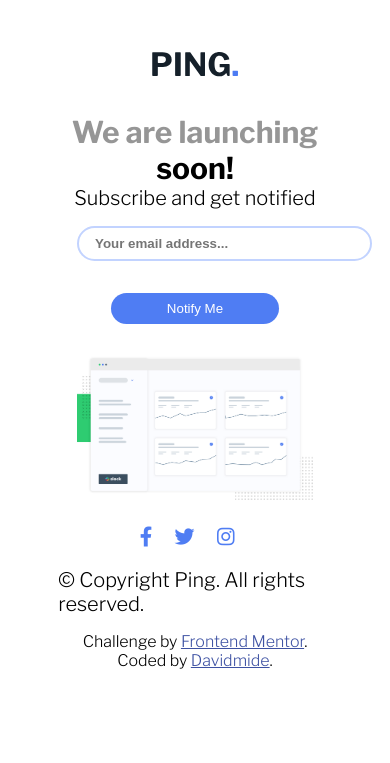
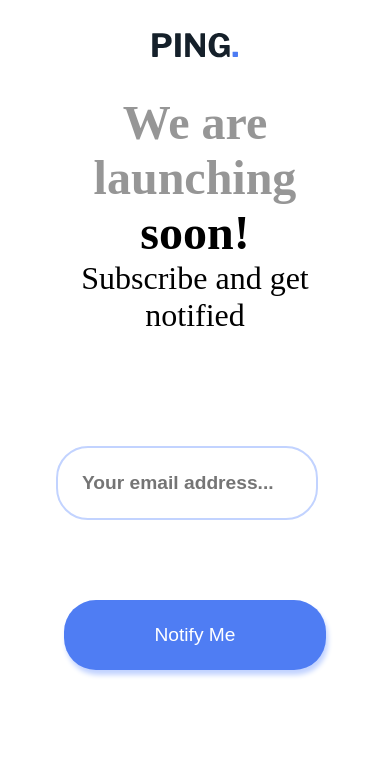
Before and after one commit to Davidmide02/ping-coming-soon-page, a plain HTML site: page index.html in a window 390 px wide. Shown: the top 763 px of the page. Drawn offline with nearby package versions, Linux system fonts and the light colour scheme.

Commit message:
responsiveness

```diff
--- a/index.css
+++ b/index.css
@@ -30,29 +30,20 @@
 
 body {
 
-    margin: 2rem auto;
-    width: 80%;
+    margin: 2rem;
     box-sizing: border-box;
     font-size: 20px;
-    font-family: 'Libre Franklin', sans-serif;
-
 }
 
 header {
     text-align: center;
 }
 
-
-
-main {
-
-    margin-top: 2rem;
-}
-
 .first-section {
 
-    color: green;
     text-align: center;
+    padding: 2rem;
+    font-size: 2rem;
 }
 
 
@@ -79,31 +70,35 @@ main p {
     width: 100%;
 }
 
-main form {
+ form {
 
     display: flex;
-    width: 70%;
-    margin:1rem auto;
     justify-content: center;
     align-items: center;
+    margin-top: 2rem;
+    padding: 2rem;
+
 
 }
 
 
 .control {
     width: 50%;
-
+    position: relative;
+    margin-right: 1rem;
 }
 
-main form #notify-input {
+form #notify-input {
 
 
     background: transparent;
     border: 2px solid var(--PaleBlue);
     border-radius: 2rem;
-    padding: 0.5rem 6rem 0.5rem 1rem;
+    padding: 1.5rem;
     outline: none;
-   font-weight: 700 ;
+    font-weight: 700;
+    width: 100%;
+    font-size: 1.2rem;
 
 }
 
@@ -114,19 +109,17 @@ main form #notify-input:hover {
 
 
 
-main form .balance {
-    margin-top: -1rem;
-    margin-bottom: 0.4rem;
-}
-
 
 main form #notify-btn {
     background: var(--blue);
     border: none;
+    font-size: 1.2rem;
     border-radius: 2rem;
-    padding: 0.5rem 3.5rem;
+    padding: 1.5rem 3.5rem;
+    width: 20%;
     color: white;
     box-shadow: 2px 5px 5px var(--PaleBlue);
+    text-align: center;
 
 }
 
@@ -140,15 +133,18 @@ main form #notify-input.error {
 
 }
 
+
 #errorM {
     color: var(--light_red);
-    font-size: 16px;
+    font-size: 1.2rem;
+    position: absolute;
+    bottom: -5rem;
+    left: 2rem ;
 }
 
 main .img-container {
-    width: 50%;
-    margin-top: 2rem;
-    margin: 2rem auto 0rem;
+    width: 70%;
+    margin: 4rem auto 0rem;
 }
 
 
@@ -164,6 +160,7 @@ main .img-container img {
     flex-direction: column;
     align-items: center;
 }
+
 ul {
     text-decoration: none;
     display: flex;
@@ -171,17 +168,15 @@ ul {
 }
 
 ul li {
-
-    /* background-color: green; */
     padding: 0.2rem;
     margin-right: 1rem;
     color: var(--blue);
     margin-bottom: 1rem;
 }
 
-ul li :hover{
+ul li :hover {
     background-color: var(--blue);
-    color: white ;
+    color: white;
     padding: 0.2rem;
     border-radius: 50%;
     transition: 0.4s;
@@ -189,40 +184,25 @@ ul li :hover{
 
 /* Responsivenrss */
 
-@media (max-width:880px)
-{
-body {
-    padding: 1.2rem;
-    box-sizing: border-box;
-    display: flex;
+@media (max-width:880px) {
+
+    form {
+
         flex-direction: column;
-    align-items: center;
+    }
+
+    .control{
+        margin-bottom: 2rem;
+        width: 100%;
+    }
 
 
+    main form #notify-btn {
+        width: 100%;
+        margin-top: 3rem;
     }
-
-main form {
-
-    display: block;
-    width: 80%;
-    margin: 0 auto;
-    align-items: center;
-}
-
-main form .control {
-    width: auto;
-    text-align: center;
-}
-
-main form .balance {
-    width: auto;
-    text-align: center;
-}
-
-main form .balance #notify-btn {
-    box-shadow: none;
-    margin-top: 2rem;
-    text-align: center;
+    #errorM {
+        margin-top: 1rem;
     }
 
     main .img-container {
--- a/index.html
+++ b/index.html
@@ -32,7 +32,7 @@
       </p>
     </section>
 
-    <section class="second-section">
+
     <form action="">
       <!-- control div -->
       <div class="control">
@@ -40,12 +40,12 @@
         <p id="errorM"></p>
         <!-- Please provide a valid email -->
       </div>
-        <div class="balance">
+
 
       <input type="submit" value="Notify Me" id="notify-btn">
-        </div>
+
     </form>
-    </section>
+
 
     <div class="img-container">
       <img src="./images/illustration-dashboard.png" alt="Dashboard-img">
```
Lines whose indentation alone changed are shown as unchanged.
